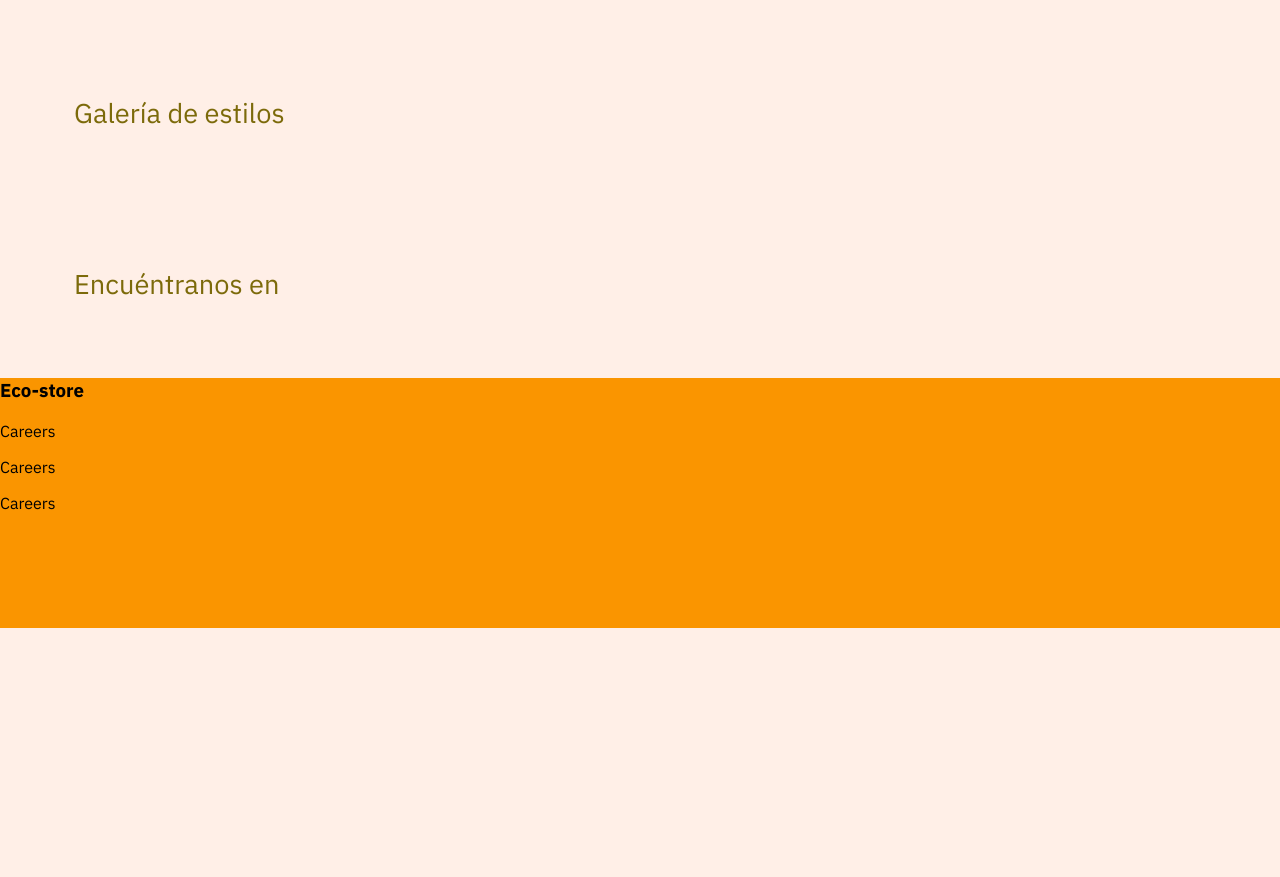
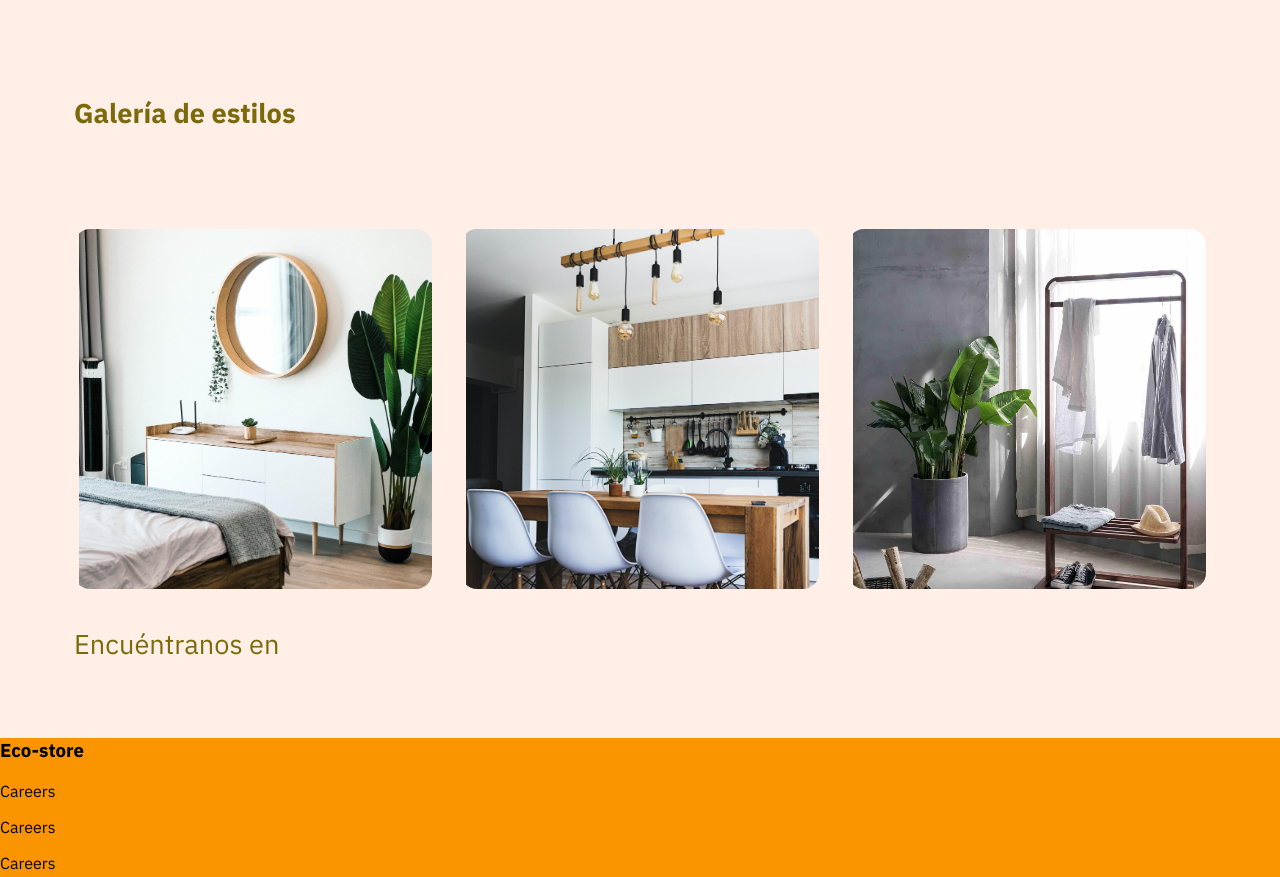
Before and after one commit to Santipa21/Curso-de-Fundamentos-de-Sass, a plain HTML site: page index.html in a window 1280 px wide. Shown: the part 4074-4951 px from the top of the page. Before the commit the page ends 4702 px from the top, so only its background shows below. Drawn offline with Linux system fonts and the light colour scheme.

Commit message:
Creating the structure of the Style Gallery section

```diff
--- a/index.html
+++ b/index.html
@@ -196,9 +196,11 @@
             </div>
             <div class="gallery">
                 <h2>Galería de estilos </h2>
-                <div><img src="" alt=""></div>
-                <div><img src="" alt=""></div>
-                <div><img src="" alt=""></div>
+             <div class="gallery-images">
+                <img src="./assets/img/gallery-1.jpg" alt="">
+                <img src="./assets/img/gallery-2.jpg" alt="">
+                <img src="./assets/img/gallery-3.jpg" alt="">
+             </div>
             </div>
             <div class="location">
                 <h2>Encuéntranos en</h2>
--- a/scss/main.scss
+++ b/scss/main.scss
@@ -72,7 +72,9 @@ article{
             line-height: 30px;
             color: $primary-color;
             padding: .5rem 2.5rem;
-
+            &:hover{
+                transform: scale(1.1);
+            }
         }
     }
     .image-section{
@@ -169,6 +171,25 @@ section{
         }
     }
 }
+.gallery{
+    h2{
+        padding-bottom: 60px;
+        font-weight: bold;
+    }
+    .gallery-images{
+        @include flexCenter(row, space-between, center);
+        img{
+            width: 28vw;
+            height: 45vh;
+            object-fit: cover;
+            border-radius: 16px;
+            object-position: 5px 35%;
+            &:hover{
+                transform: scale(1.1);
+            }
+        }
+    }
+}
 footer{
     background-color: $soft-orange;
     width: 100%;
```
Also changed, not shown: css/main.css, 1 other file.
